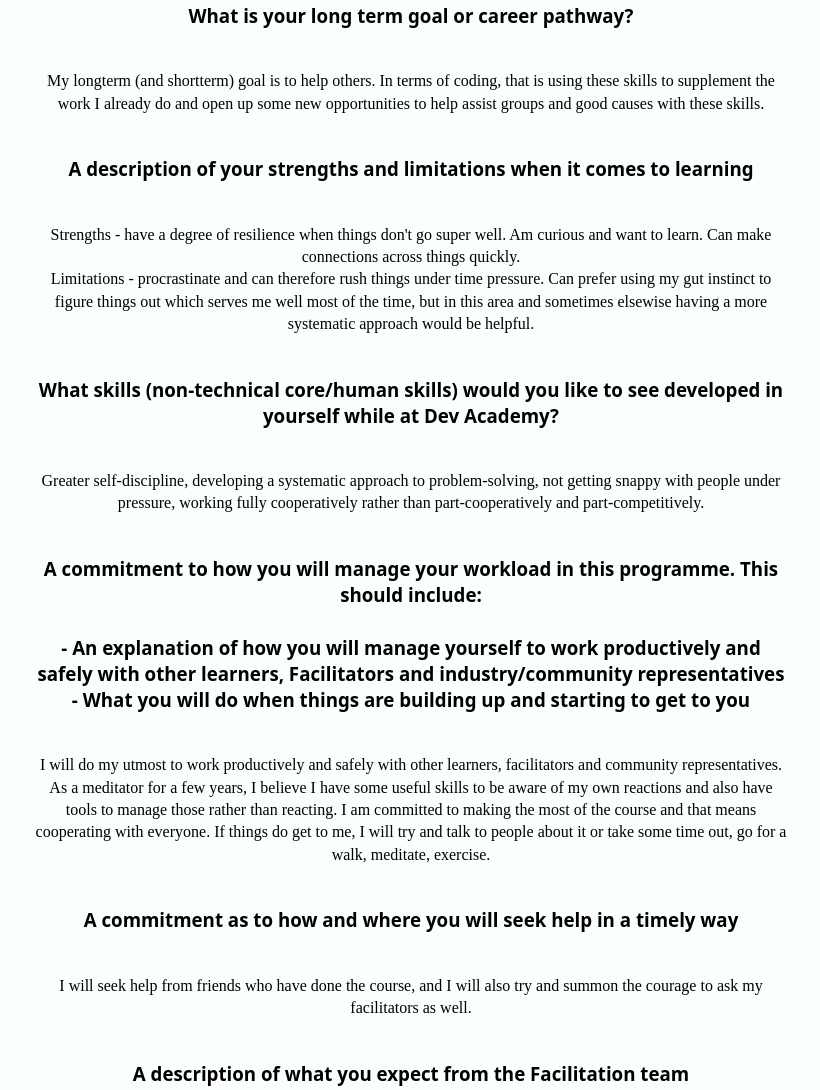
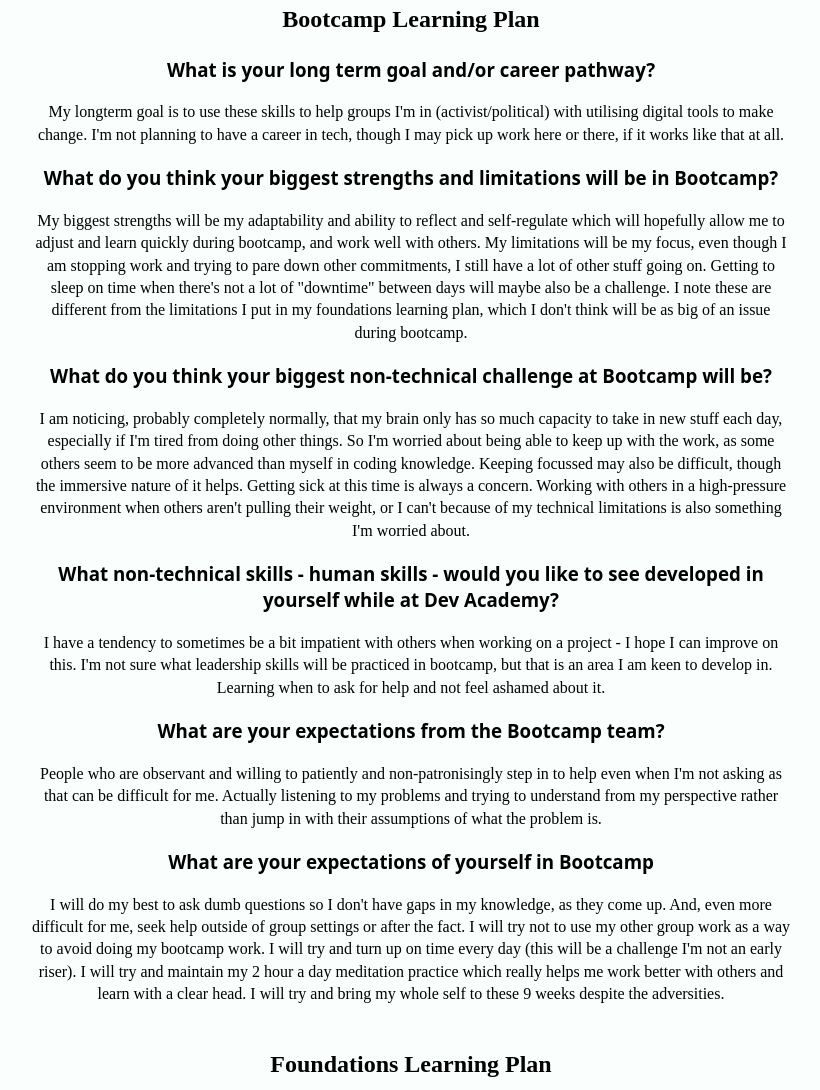
Before and after one commit to mikeshpatel39/mikeshpatel39.github.io, a plain HTML site: page blog/learning-plan.html in a window 1280 px wide. Shown: the part 372-1462 px from the top of the page, without its empty margins (229-1049 px from the left). Drawn offline with Linux system fonts and the light colour scheme.

Commit message:
add bootcamp learning plan to learning plan blog

```diff
--- a/blog/learning-plan.html
+++ b/blog/learning-plan.html
@@ -49,6 +49,40 @@
         </div>
         <h1>Learning Plan</h1>
         <div class ="blog">
+          <h2>Bootcamp Learning Plan</h2>
+            <h3>What is your long term goal and/or career pathway?</h3>
+          <p>
+            My longterm goal is to use these skills to help groups I'm in (activist/political) with utilising digital tools to make change. I'm not planning to have a career in tech, though I may pick up work here or there, if it works like that at all.
+          </p>
+          <h3>What do you think your biggest strengths and limitations will be in Bootcamp?</h3>
+          <p>
+            My biggest strengths will be my adaptability and ability to reflect and self-regulate which will hopefully allow me to adjust and learn quickly during bootcamp, and work well with others.
+            My limitations will be my focus, even though I am stopping work and trying to pare down other commitments, I still have a lot of other stuff going on. Getting to sleep on time when there's not a lot of
+            "downtime" between days will maybe also be a challenge. I note these are different from the limitations I put in my foundations learning plan, which I don't think will be as big of an issue during bootcamp.
+          </p>
+          <h3>What do you think your biggest non-technical challenge at Bootcamp will be?</h3>
+          <p>
+            I am noticing, probably completely normally, that my brain only has so much capacity to take in new stuff each day, especially if I'm tired from doing other things. So I'm worried about being able to keep up
+            with the work, as some others seem to be more advanced than myself in coding knowledge. Keeping focussed may also be difficult, though the immersive nature of it helps. Getting sick at this time is always a concern.
+            Working with others in a high-pressure environment when others aren't pulling their weight, or I can't because of my technical limitations is also something I'm worried about.
+          </p>
+          <h3>What non-technical skills - human skills - would you like to see developed in yourself while at Dev Academy?          </h3>
+          <p>
+            I have a tendency to sometimes be a bit impatient with others when working on a project - I hope I can improve on this. I'm not sure what leadership skills will be practiced in bootcamp,
+            but that is an area I am keen to develop in. Learning when to ask for help and not feel ashamed about it.
+          </p>
+          <h3>What are your expectations from the Bootcamp team?</h3>
+          <p>
+            People who are observant and willing to patiently and non-patronisingly step in to help even when I'm not asking as that can be difficult for me. Actually listening to my problems and trying to understand
+            from my perspective rather than jump in with their assumptions of what the problem is.
+          </p>
+          <h3>What are your expectations of yourself in Bootcamp</h3>
+          <p>
+            I will do my best to ask dumb questions so I don't have gaps in my knowledge, as they come up. And, even more difficult for me, seek help outside of group settings or after the fact. I will try
+            not to use my other group work as a way to avoid doing my bootcamp work. I will try and turn up on time every day (this will be a challenge I'm not an early riser). I will try and maintain my 2 hour a day
+            meditation practice which really helps me work better with others and learn with a clear head. I will try and bring my whole self to these 9 weeks despite the adversities. <br><br>
+          </p>
+          <h2>Foundations Learning Plan</h2>
           <p><h3>What is your long term goal or career pathway?</h3><br>
 
             My longterm (and shortterm) goal is to help others. In terms of coding, that is using these skills to supplement the work I already do and open up some new opportunities to help assist groups and good causes with these skills.<br><br>
```
